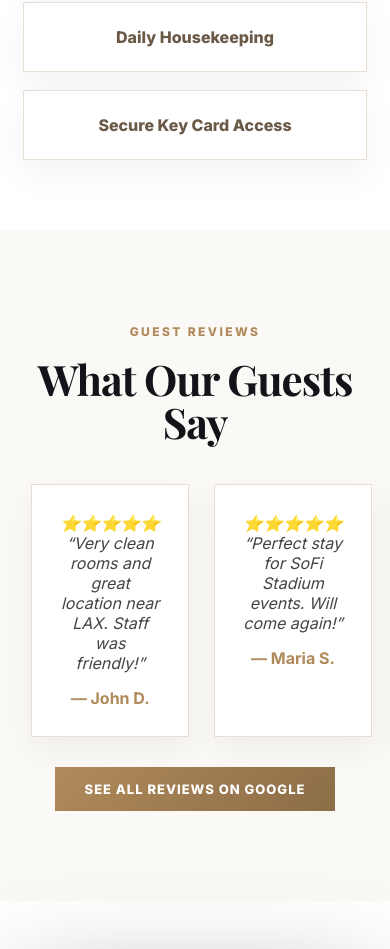
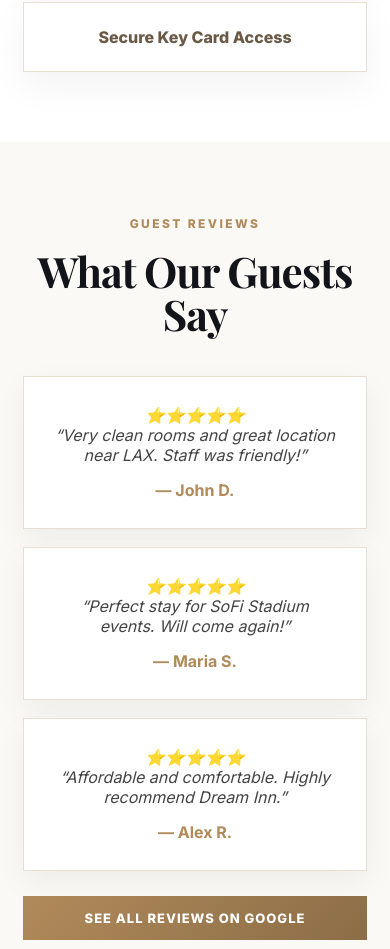
Before and after one commit to meetx00719/dream-inn-website, a React (Vite) app: page / in a window 390 px wide. Shown: the part 4820-5769 px from the top of the page. Built offline with nearby package versions, Linux system fonts and the light colour scheme; a web font is replaced by a local one.

Commit message:
add review mobiles

```diff
--- a/src/App.jsx
+++ b/src/App.jsx
@@ -107,7 +107,6 @@ const rooms = [
 /* ================= AMENITIES ================= */
 const amenities = [
   "Free Wi-Fi",
-  "Private Bathrooms",
   "Cable TV",
   "Microwave",
   "Refrigerator",
--- a/src/index.css
+++ b/src/index.css
@@ -1444,3 +1444,25 @@ button {
     scroll-margin-top: 80px;
   }
 }
+/* MOBILE REVIEWS STACK FIX */
+@media (max-width: 760px) {
+  .reviewsSection {
+    padding: 70px 6%;
+  }
+
+  .reviewGrid {
+    display: grid;
+    grid-template-columns: 1fr;
+    gap: 18px;
+  }
+
+  .reviewCard {
+    width: 100%;
+  }
+
+  .reviewBtn {
+    margin-top: 25px;
+    width: 100%;
+    text-align: center;
+  }
+}
```
